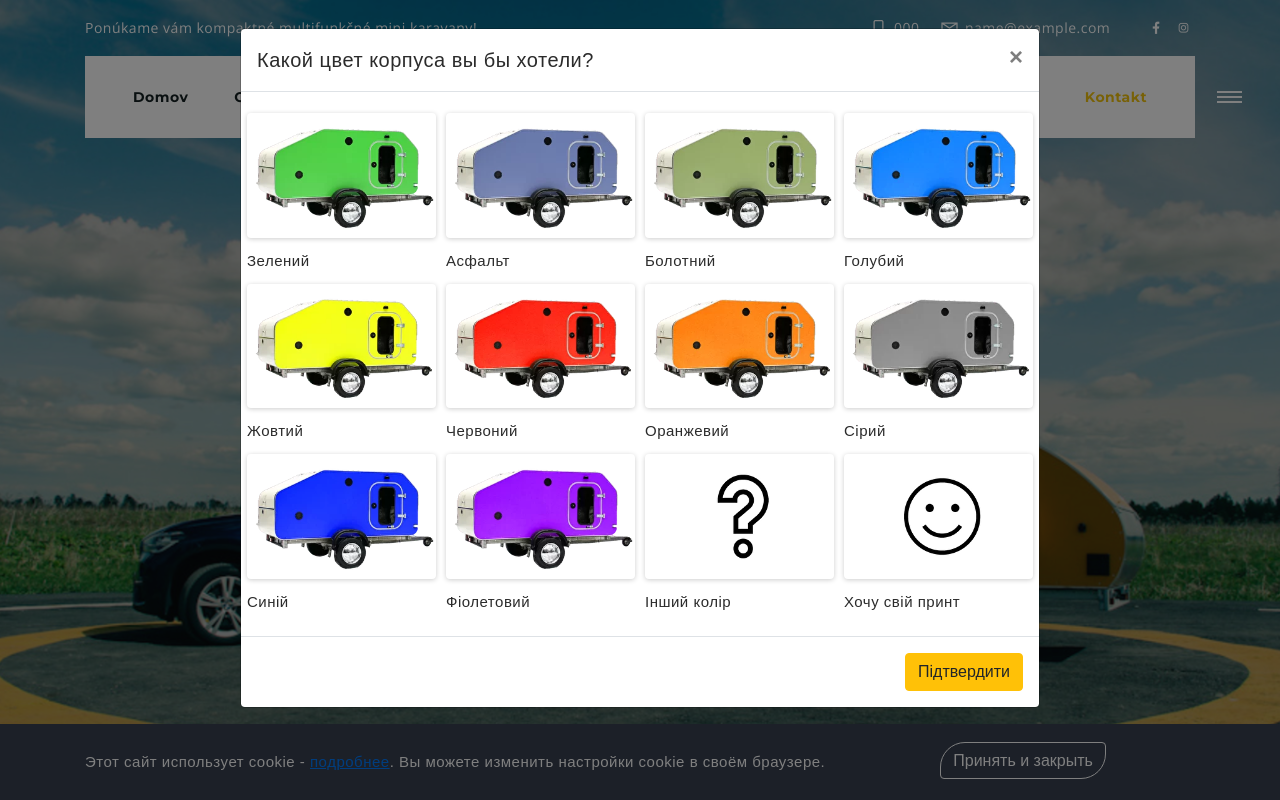
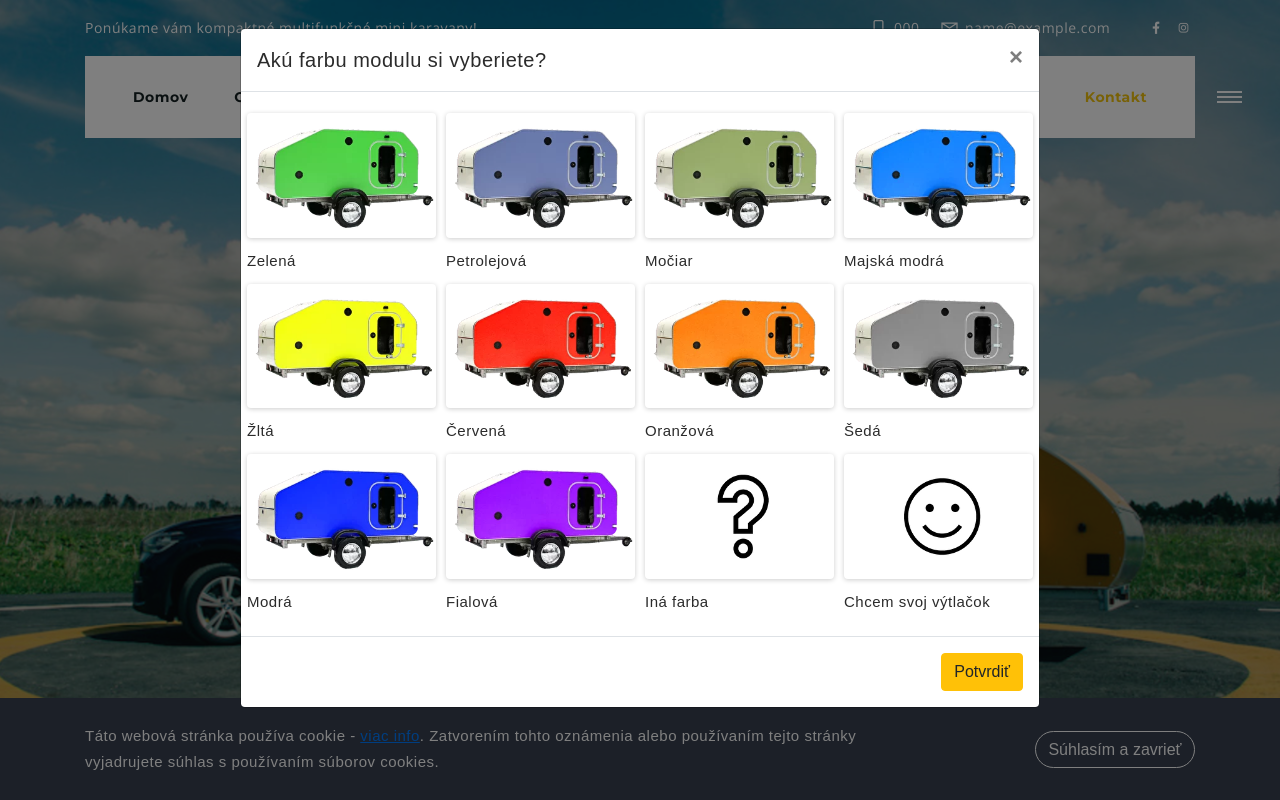
Before and after one commit to alexander-kiselev-1972/flaskProject32-3, a Python web app: template app/templates/caravan/index.html in a window 1280 px wide, after a click on "Choose a color". Run offline with Jinja, Linux system fonts and the light colour scheme; the template is opened without the code that fills it: most values are stand-ins (such as "Sample title", 1, 10 or a date in 2020); form fields are guessed from the names that the template uses; some libraries are stand-ins or nearby versions.

Commit message:
Перевел на словацкий еще часть сайта

```diff
--- a/app/static/agency/css/style.css
+++ b/app/static/agency/css/style.css
@@ -2745,6 +2745,17 @@ header .broad-nav .navbar .nav-item:last-child:after {
     /*border:solid .5px #dddddd;*/
     border-radius: 15px;
 }
+#msg {
+    font-size: 18px;
+}
+#msg.success {
+    margin-top: 15px;
+    color: #006800;
+}
+#msg.error {
+    margin-top: 15px;
+    color: #C40000;
+}
 .contact-sec .contact-box .small-heading{
     font-size: 24px;
     font-family: 'Montserrat', sans-serif;
@@ -2966,14 +2977,19 @@ header .broad-nav .navbar .nav-item:last-child:after {
     -webkit-align-items: center;
     -ms-flex-align: center;
     align-items: center;
-    min-width: 145px;
+    min-width: 160px;
     max-width: 190px;
     height: 37px;
-    -webkit-border-radius: 25px 4px;
-    border-radius: 25px 4px;
+    -webkit-border-radius: 50rem;
+    border-radius: 50rem;
     font-size: 16px;
     border: 1px solid #fff;
     color: #fff;
+    vertical-align: bottom;
+    text-decoration: none;
+}
+.cookie-wrap .container .cookie-close:hover {
+    background-color: #f1c30f;
 }
 .cookie-wrap.hide {
     display: none;
--- a/app/static/agency/js/calculator.js
+++ b/app/static/agency/js/calculator.js
@@ -86,7 +86,7 @@ for (let i = 0; i < caravans.length; i++) {
 
                                     confirm.addEventListener('click', function () {
                                         inputColor.value = event.target.value;
-                                        buttonColor.innerText = 'Color: ' + color_name;
+                                        buttonColor.innerText = 'Farba: ' + color_name;
                                     });
                                 }
 
--- a/app/static/agency/js/contact-form.js
+++ b/app/static/agency/js/contact-form.js
@@ -18,13 +18,15 @@ function sendAjaxForm(form_ajax, msg) {
             $("#" + msg).html(json.msg);
             if (json.success === 'true') {
                 form.trigger('reset');
+                $("#" + msg).removeClass('error').addClass('success');
                 setTimeout(function () {
                     $("#" + msg).html('');
+                    $("#" + msg).removeClass('success')
                 }, 5000);
             }
             else {
                 $("#" + msg).html(json.msg);
-                console.log('Some error, check all fields, please');
+                $("#" + msg).addClass('error');
             }
         },
         error: function (error) {
--- a/app/static/agency/js/map.js
+++ b/app/static/agency/js/map.js
@@ -1,7 +1,7 @@
 if ($("#google-map").length) {
     function initialize() {
         var mapOptions = {
-            zoom: 17.01,
+            zoom: 15.01,
             scrollwheel: false,
             styles: [{
                 "featureType": "water",
--- a/app/templates/caravan/base.html
+++ b/app/templates/caravan/base.html
@@ -904,8 +904,8 @@
                 <div class="contact-detail wow fadeInLeft">
                     <div class="ex-detail">
                         <h4 class="large-heading">
-                            <span class="heading-1">Kontaktujte</span>
-                            <span class="heading-2">nás</span>
+                            <span class="heading-1">Naše</span>
+                            <span class="heading-2">kontakty</span>
                         </h4>
                         <span class="fly-text">Kontakt</span>
                     </div>
@@ -959,7 +959,7 @@
                 </div>
             </div>
             <div class="col-12">
-                <p class="rites text-center small-text">&copy; 2020 DEILMANN s.r.o.</p>
+                <p class="rites text-center small-text">&copy; 2020 - {{ current_year }} Created by {{ own[0].name }}</p>
             </div>
         </div>
     </div>
@@ -970,10 +970,11 @@
 <div id="cookie-agreement" class="cookie-wrap hide">
     <div class="container">
         <div class="l-section">
-            <p>Этот сайт использует cookie - <a href="{{ url_for('main.cookie') }}" target="_blank">подробнее</a>. Вы можете изменить настройки cookie в своём браузере.</p>
+            <p>Táto webová stránka používa cookie - <a href="{{ url_for('main.cookie') }}" target="_blank">viac info</a>.
+                Zatvorením tohto oznámenia alebo používaním tejto stránky vyjadrujete súhlas s používaním súborov cookies.</p>
         </div>
         <div class="r-section">
-            <button class="btn btn-link btn-center cookie-close">Принять и закрыть</button>
+            <button class="btn btn-link btn-center cookie-close">Súhlasím a zavrieť</button>
         </div>
     </div>
 </div>
@@ -984,7 +985,7 @@
     <div class="modal-dialog modal-lg">
         <div class="modal-content">
             <div class="modal-header">
-                <h5 class="modal-title" id="chooseColorLabel">Какой цвет корпуса вы бы хотели?</h5>
+                <h5 class="modal-title" id="chooseColorLabel">Akú farbu modulu si vyberiete?</h5>
                 <button type="button" class="close" data-dismiss="modal" aria-label="Close">
                     <span aria-hidden="true">&times;</span>
                 </button>
@@ -992,74 +993,74 @@
             <div class="modal-body">
                 <div class="row">
                     <label class="color-block">
-                        <input class="color-radio" type="radio" name="color" data-name="Зелений"  value="green">
+                        <input class="color-radio" type="radio" name="color" data-name="Zelená"  value="green">
                         <div class="color-img" style="background-image: url('{{ url_for('static', filename='agency/images/colors/green.png') }}')"></div>
-                        <div class="color-text"><p>Зелений</p></div>
+                        <div class="color-text"><p>Zelená</p></div>
                     </label>
                     <label class="color-block">
-                        <input class="color-radio" type="radio" name="color" data-name="Асфальт" value="asphalt">
+                        <input class="color-radio" type="radio" name="color" data-name="Petrolejová" value="asphalt">
                         <div class="color-img" style="background-image: url('{{ url_for('static', filename='agency/images/colors/asphalt.png') }}')"></div>
-                        <div class="color-text"><p>Асфальт</p></div>
+                        <div class="color-text"><p>Petrolejová</p></div>
                     </label>
                     <label class="color-block">
-                        <input class="color-radio" type="radio" name="color" data-name="Болотний" value="marsh">
+                        <input class="color-radio" type="radio" name="color" data-name="Močiar" value="marsh">
                         <div class="color-img" style="background-image: url('{{ url_for('static', filename='agency/images/colors/marsh.png') }}')"></div>
-                        <div class="color-text"><p>Болотний</p></div>
+                        <div class="color-text"><p>Močiar</p></div>
                     </label>
                     <label class="color-block">
-                        <input class="color-radio" type="radio" name="color" data-name="Голубий" value="sky-blue">
+                        <input class="color-radio" type="radio" name="color" data-name="Majská modrá" value="sky-blue">
                         <div class="color-img" style="background-image: url('{{ url_for('static', filename='agency/images/colors/sky-blue.png') }}')"></div>
-                        <div class="color-text"><p>Голубий</p></div>
+                        <div class="color-text"><p>Majská modrá</p></div>
                     </label>
                 </div>
                 <div class="row">
                     <label class="color-block">
-                        <input class="color-radio" type="radio" name="color" data-name="Жовтий" value="yellow">
+                        <input class="color-radio" type="radio" name="color" data-name="Žltá" value="yellow">
                         <div class="color-img" style="background-image: url('{{ url_for('static', filename='agency/images/colors/yellow.png') }}')"></div>
-                        <div class="color-text"><p>Жовтий</p></div>
+                        <div class="color-text"><p>Žltá</p></div>
                     </label>
                     <label class="color-block">
-                        <input class="color-radio" type="radio" name="color" data-name="Червоний" value="red">
+                        <input class="color-radio" type="radio" name="color" data-name="Červená" value="red">
                         <div class="color-img" style="background-image: url('{{ url_for('static', filename='agency/images/colors/red.png') }}')"></div>
-                        <div class="color-text"><p>Червоний</p></div>
+                        <div class="color-text"><p>Červená</p></div>
                     </label>
                     <label class="color-block">
-                        <input class="color-radio" type="radio" name="color" data-name="Оранжевий" value="orange">
+                        <input class="color-radio" type="radio" name="color" data-name="Oranžová" value="orange">
                         <div class="color-img" style="background-image: url('{{ url_for('static', filename='agency/images/colors/orange.png') }}')"></div>
-                        <div class="color-text"><p>Оранжевий</p></div>
+                        <div class="color-text"><p>Oranžová</p></div>
                     </label>
                     <label class="color-block">
-                        <input class="color-radio" type="radio" name="color" data-name="Сірий" value="grey">
+                        <input class="color-radio" type="radio" name="color" data-name="Šedá" value="grey">
                         <div class="color-img" style="background-image: url('{{ url_for('static', filename='agency/images/colors/grey.png') }}')"></div>
-                        <div class="color-text"><p>Сірий</p></div>
+                        <div class="color-text"><p>Šedá</p></div>
                     </label>
                 </div>
                 <div class="row">
                     <label class="color-block">
-                        <input class="color-radio" type="radio" name="color" data-name="Синій" value="blue">
+                        <input class="color-radio" type="radio" name="color" data-name="Modrá" value="blue">
                         <div class="color-img" style="background-image: url('{{ url_for('static', filename='agency/images/colors/blue.png') }}')"></div>
-                        <div class="color-text"><p>Синій</p></div>
+                        <div class="color-text"><p>Modrá</p></div>
                     </label>
                     <label class="color-block">
-                        <input class="color-radio" type="radio" name="color" data-name="Фіолетовий" value="violet">
+                        <input class="color-radio" type="radio" name="color" data-name="Fialová" value="violet">
                         <div class="color-img" style="background-image: url('{{ url_for('static', filename='agency/images/colors/violet.png') }}')"></div>
-                        <div class="color-text"><p>Фіолетовий</p></div>
+                        <div class="color-text"><p>Fialová</p></div>
                     </label>
                     <label class="color-block">
-                        <input class="color-radio" type="radio" name="color" data-name="Інший колір" value="another-color">
+                        <input class="color-radio" type="radio" name="color" data-name="Iná farba" value="another-color">
                         <div class="color-img" style="background-image: url('{{ url_for('static', filename='agency/images/colors/another-color.png') }}')"></div>
-                        <div class="color-text"><p>Інший колір</p></div>
+                        <div class="color-text"><p>Iná farba</p></div>
                     </label>
                     <label class="color-block">
-                        <input class="color-radio" type="radio" name="color" data-name="Хочу свій принт" value="own-print">
+                        <input class="color-radio" type="radio" name="color" data-name="Chcem svoj výtlačok" value="own-print">
 
                         <div class="color-img" style="background-image: url('{{ url_for('static', filename='agency/images/colors/own-print.png')}}')"></div>
-                        <div class="color-text"><p>Хочу свій принт</p></div>
+                        <div class="color-text"><p>Chcem svoj výtlačok</p></div>
                     </label>
                 </div>
             </div>
             <div class="modal-footer">
-                <button type="button" class="btn btn-warning confirm-color-button" data-id="" data-dismiss="modal">Підтвердити</button>
+                <button type="button" class="btn btn-warning confirm-color-button" data-id="" data-dismiss="modal">Potvrdiť</button>
             </div>
         </div>
     </div>
@@ -1085,7 +1086,7 @@
 <script src="{{ url_for('static', filename='vendor/js/owl.carousel.min.js') }}"></script>
 <script src="{{ url_for('static', filename='vendor/js/wow.min.js') }}"></script>
 <script src="{{ url_for('static', filename='vendor/js/mediaelement-and-player.min.js') }}"></script>
-<script src="https://maps.googleapis.com/maps/api/js?key=AIzaSyAnZQx8dUfcrwWwKvN88ue-9N3QqIzeqSg"></script>
+<script src="https://maps.googleapis.com/maps/api/js?language=sk&key=AIzaSyAnZQx8dUfcrwWwKvN88ue-9N3QqIzeqSg"></script>
 
 <script src="{{ url_for('static', filename='agency/js/calculator.js') }}"></script>
 <script src="{{ url_for('static', filename='agency/js/contact-form.js') }}"></script>
--- a/set-data/postgres-records.json
+++ b/set-data/postgres-records.json
@@ -11,7 +11,7 @@
     "icho": "1234",
     "ulica_dom": "Medzi Vodami 216/6",
     "index": "965 01",
-    "text": "Lorem ipsum is simply dummy text of the printing and typesetting industry. Lorem Ipsum has been the industry’s standard."
+    "text": "Máte záujem o karavanoch? A máte nejaké otázky? Tak neváhajte nás kontaktovať!"
   },
   "models": [
     {
```
Also changed, not shown: app/main/views.py (+6 -3 lines).
